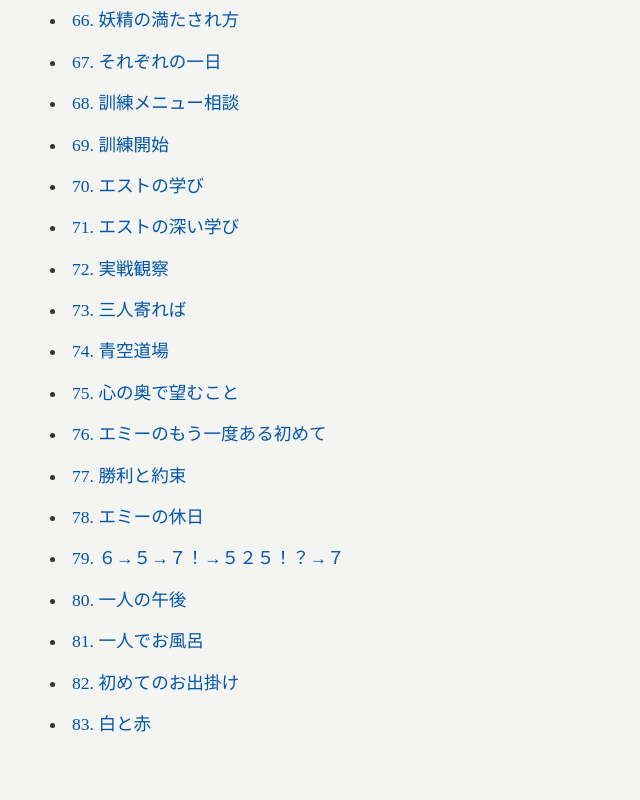
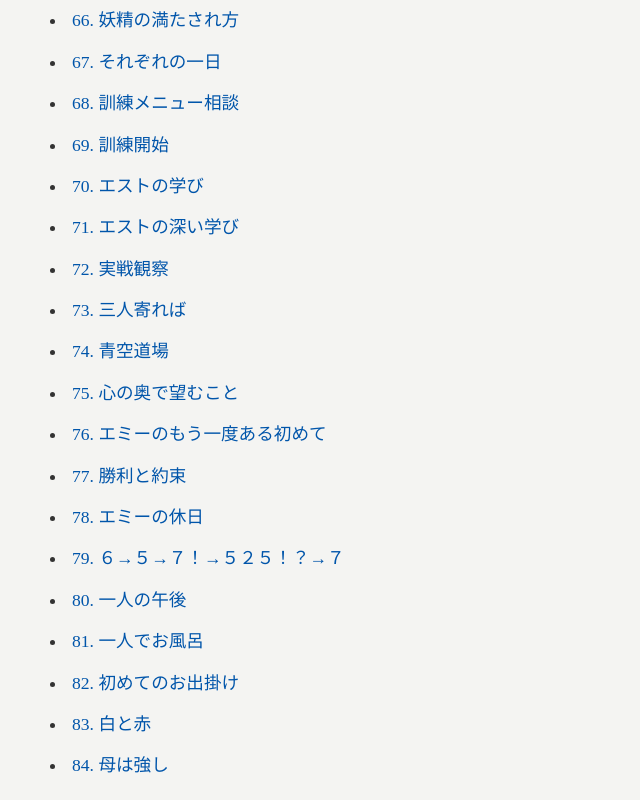
Before and after one commit to dolph-jp/novel-a-index.html, a plain HTML site: page novel-a/index.html in a window 1280 px wide. Shown: the part 3035-3835 px from the top of the page, without its empty margins (0-640 px from the left). Before the commit the page ends 3793 px from the top, so only its background shows below. Drawn offline with Linux system fonts and the light colour scheme.

Commit message:
Update index.html

```diff
--- a/novel-a/index.html
+++ b/novel-a/index.html
@@ -103,6 +103,7 @@
         <li><a href="081.html">81. 一人でお風呂</a></li>
         <li><a href="082.html">82. 初めてのお出掛け</a></li>
         <li><a href="083.html">83. 白と赤</a></li>
+        <li><a href="084.html">84. 母は強し</a></li>
     </ul>
 
 </body>
```
